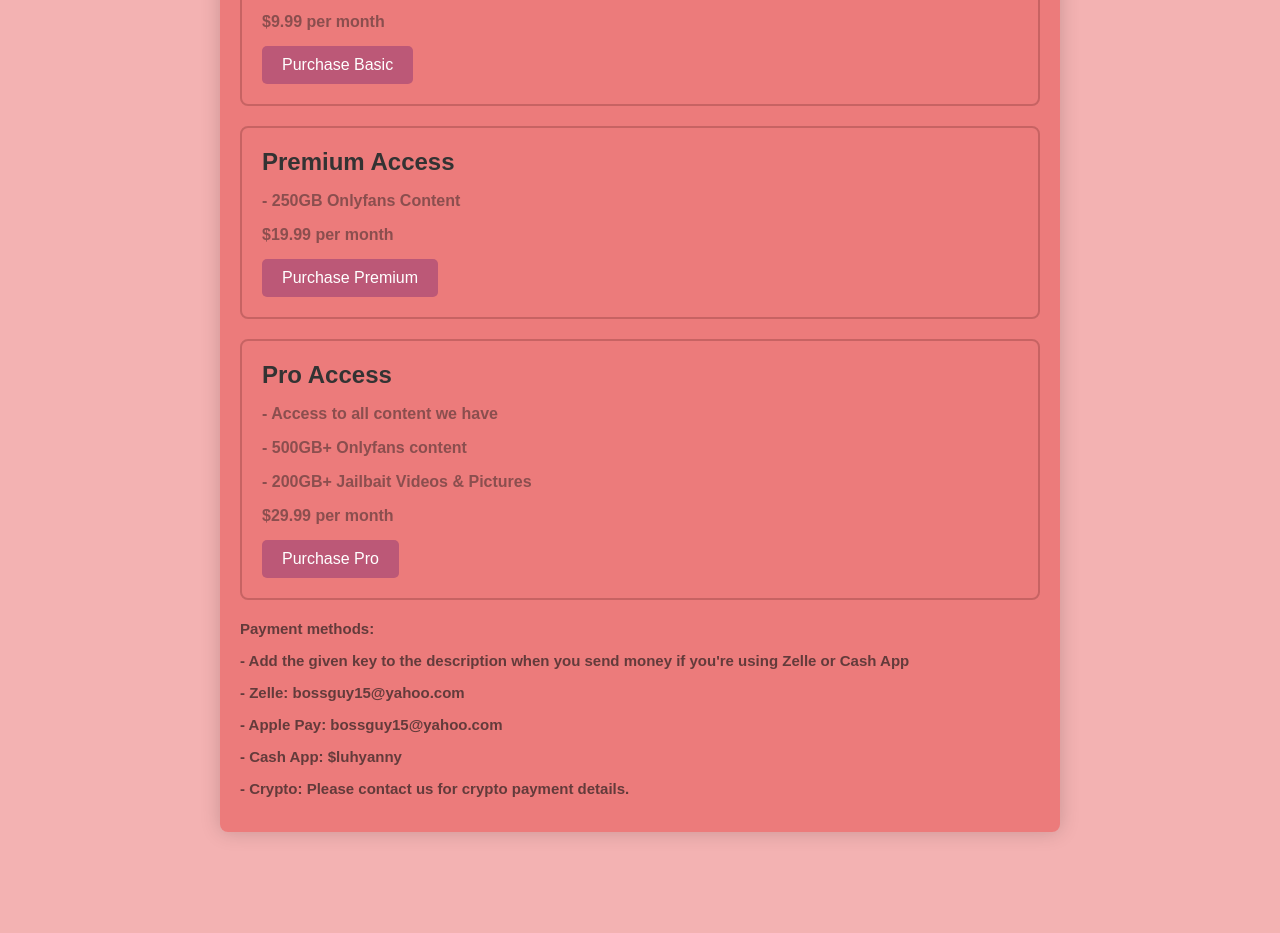
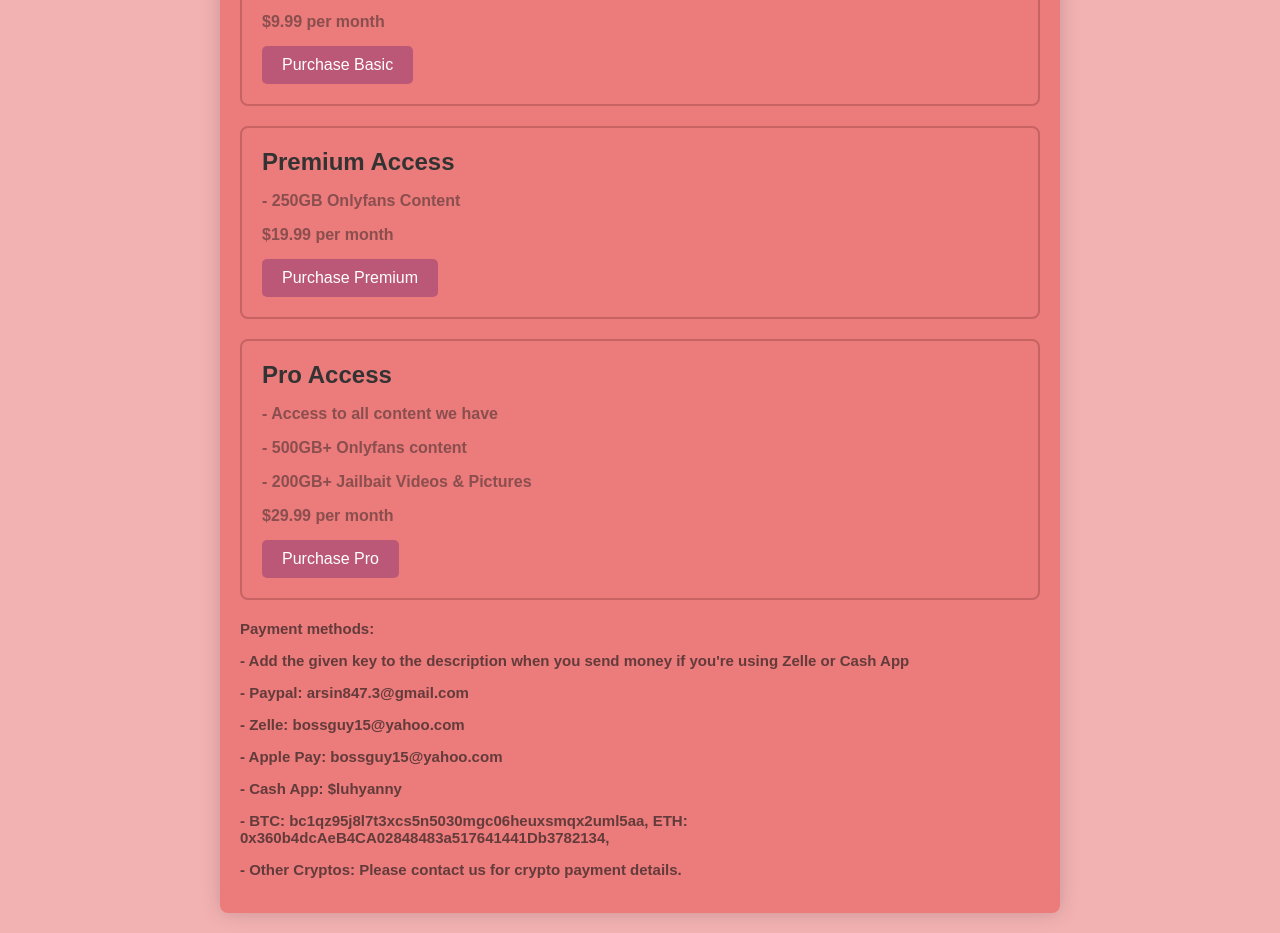
Before and after one commit to JogaunJoggles/teenileaks, a plain HTML site: page index.html in a window 1280 px wide. Shown: the part 127-1060 px from the top of the page. Before the commit the page ends 979 px from the top, so only its background shows below. Drawn offline with Linux system fonts and the light colour scheme; no server answers.

Commit message:
Update index.html

```diff
--- a/index.html
+++ b/index.html
@@ -99,10 +99,12 @@
         <div class="payment-methods">
             <p>Payment methods:</p>
             <p>- Add the given key to the description when you send money if you're using Zelle or Cash App</p>
+            <p>- Paypal: arsin847.3@gmail.com</p>
             <p>- Zelle: bossguy15@yahoo.com</p>
             <p>- Apple Pay: bossguy15@yahoo.com</p>
             <p>- Cash App: $luhyanny</p>
-            <p>- Crypto: Please contact us for crypto payment details.</p>
+            <p>- BTC: bc1qz95j8l7t3xcs5n5030mgc06heuxsmqx2uml5aa, ETH: 0x360b4dcAeB4CA02848483a517641441Db3782134,
+            <p>- Other Cryptos: Please contact us for crypto payment details.</p>
         </div>
     </div>
 
```
